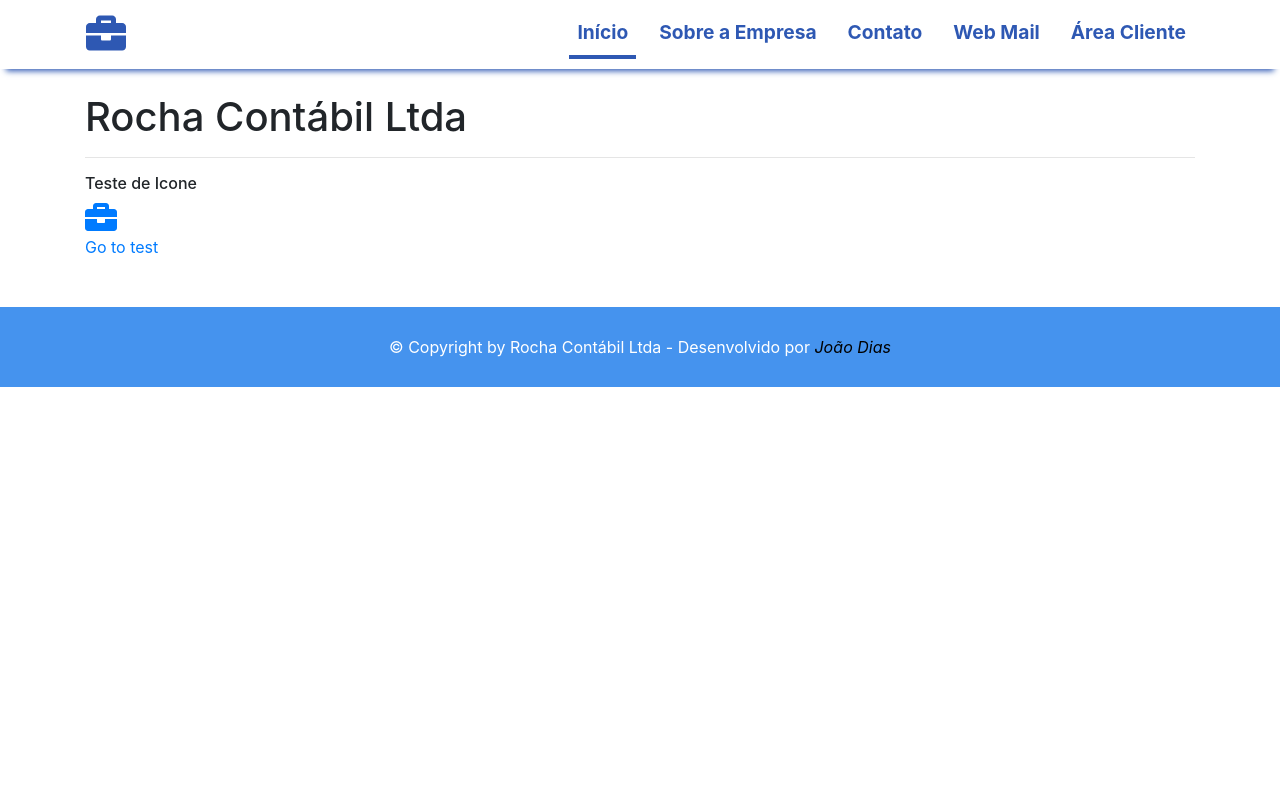
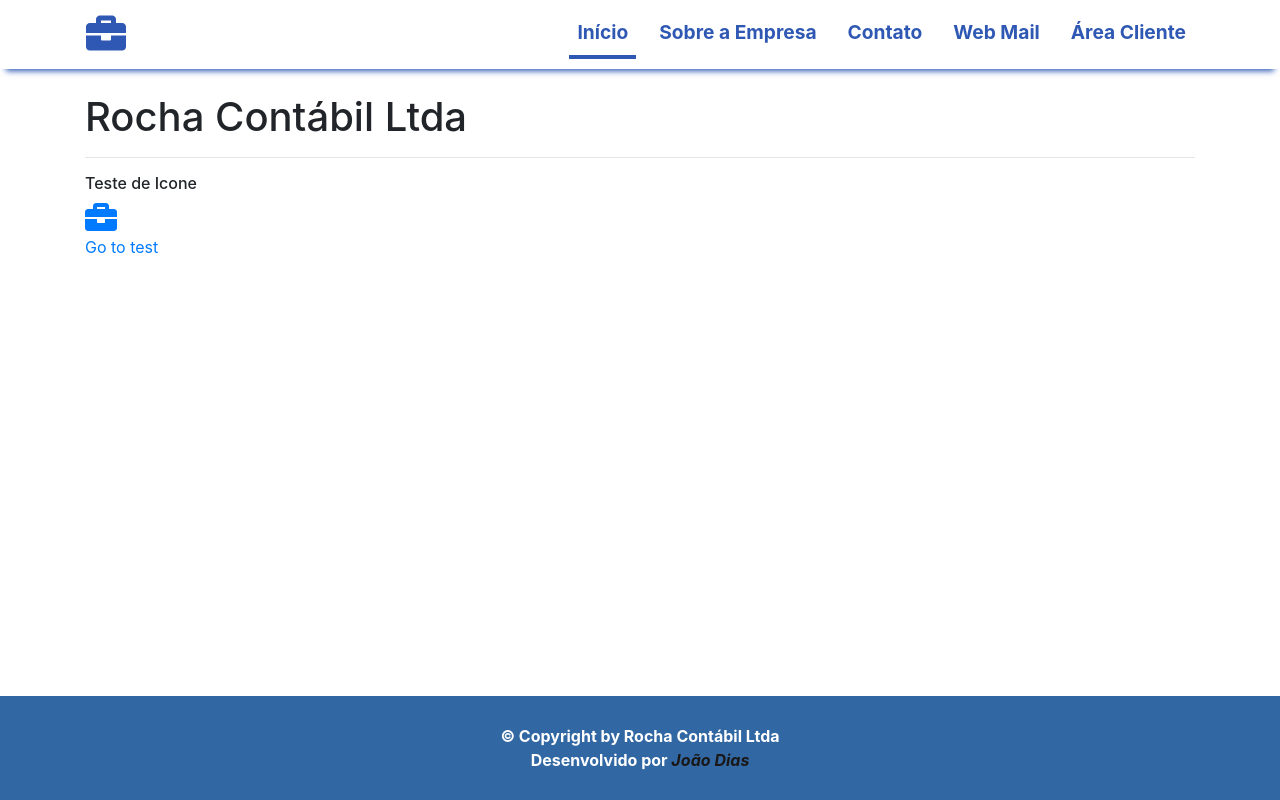
Before and after one commit to jooaodias/rocha-contabil, a Gatsby site: page / in a window 1280 px wide. Built offline with nearby package versions, Linux system fonts and the light colour scheme; Gatsby itself is replaced by a stand-in of ours.

Commit message:
Atualizando layout

```diff
--- a/src/components/Footer/footer.js
+++ b/src/components/Footer/footer.js
@@ -3,9 +3,9 @@ import { Container } from 'reactstrap'
 
 const Footer = () => {
     return (
-        <footer className="footer mt-5 py-1" style={{backgroundColor: "#4593EE", position: 'absolute', width: '100%'}}>
+        <footer className="footer mt-5 py-1 fixed-footer" style={{backgroundColor: "#3168A3",width: '100%', position: 'fixed', bottom: '0'}}>
             <Container>
-                <p className="mt-4 mb-4" style={{color: "white",textAlign: "center"}}>&copy;    Copyright by Rocha Contábil Ltda - Desenvolvido por <i><a href="https://www.linkedin.com/in/jo%C3%A3o-vitor-aleixo-dias-2677bb186/" target="_blank" rel="noreferrer" style={{textDecoration: 'none', color: 'black'}} title="LinkedIn">João Dias</a></i></p>
+                <p className="mt-4 mb-4" style={{color: "white",textAlign: "center", fontWeight: 'bold'}}>&copy; Copyright by Rocha Contábil Ltda <br />Desenvolvido por <i><a href="https://www.linkedin.com/in/jo%C3%A3o-vitor-aleixo-dias-2677bb186/" target="_blank" rel="noreferrer" style={{textDecoration: 'none', color: '#1a1717'}} title="LinkedIn">João Dias</a></i></p>
             </Container>
         </footer>
     )
--- a/src/components/Layout.js
+++ b/src/components/Layout.js
@@ -3,9 +3,14 @@ import PropTypes from 'prop-types';
 import { StaticQuery, graphql } from 'gatsby';
 
 import 'bootstrap/dist/css/bootstrap.min.css';
-// import Header from './Header';
 import { Header } from './Menu/Header';
 import Footer from './Footer/footer';
+import styled from 'styled-components';
+
+const ContainerStyled = styled.div`
+  height: 100vh;
+  /* position: fixed; */
+`
 
 const Layout = ({ children }) => (
   <StaticQuery
@@ -19,14 +24,14 @@ const Layout = ({ children }) => (
       }
     `}
     render={data => (
-      <>
+      <ContainerStyled>
         {/* <Header siteTitle={data.site.siteMetadata.title} /> */}
         <Header />
-        <div style={{marginTop: '24px'}}>
+        <div style={{ marginTop: '24px', paddingBottom: '120px'}}>
           {children}
         </div>
-        <Footer/>
-      </>
+        <Footer />
+      </ContainerStyled>
     )}
   />
 );
```
